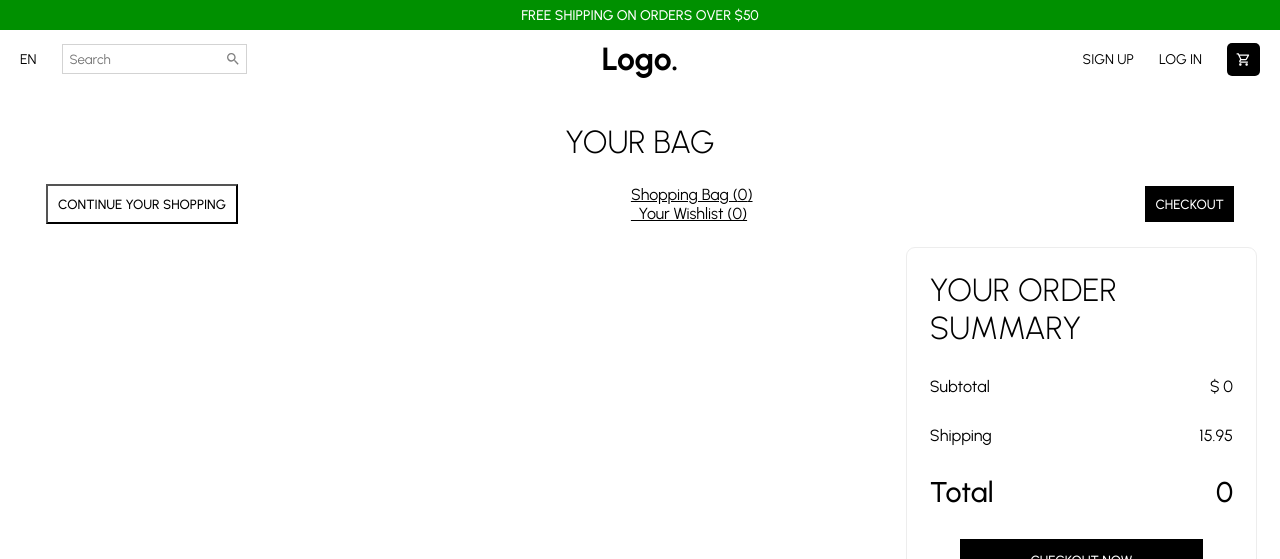
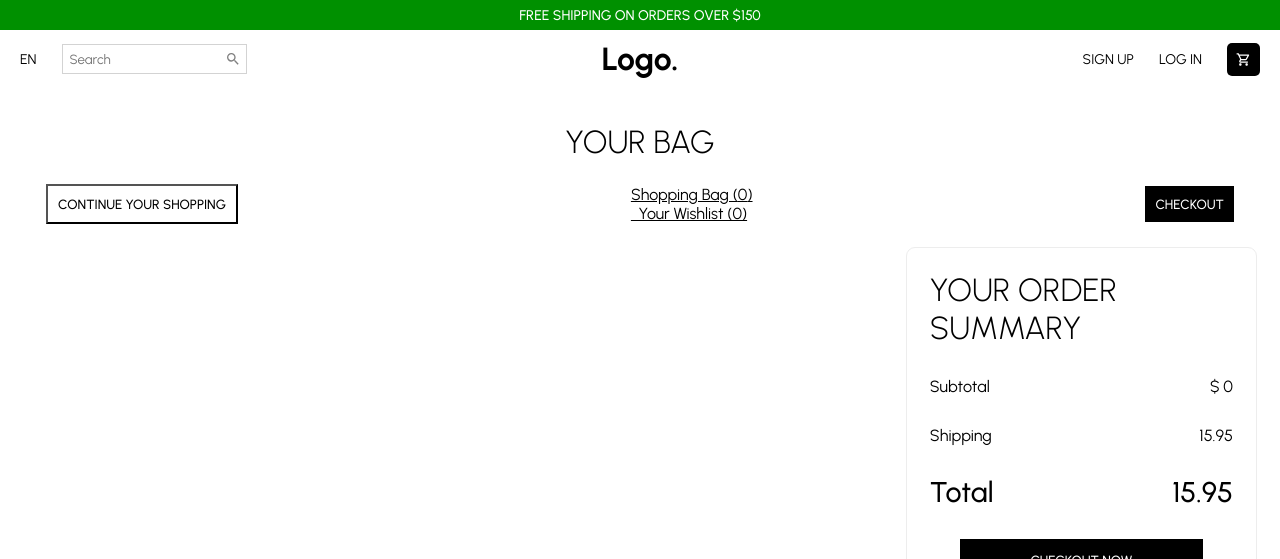
Before and after one commit to Sedulla/react-ecommerce-app, a React (Create React App) app in the folder client/: page /cart in a window 1280 px wide. Shown: the top 559 px of the page. Built offline with nearby package versions, Linux system fonts and the light colour scheme.

Commit message:
fix: cart subtotal calculation

```diff
--- a/client/src/components/Announcement.js
+++ b/client/src/components/Announcement.js
@@ -12,5 +12,5 @@ const Container = styled.div`
 `;
 
 export const Announcement = () => {
-  return <Container>FREE SHIPPING ON ORDERS OVER $50</Container>;
+  return <Container>FREE SHIPPING ON ORDERS OVER $150</Container>;
 };
--- a/client/src/redux/cartSlice.js
+++ b/client/src/redux/cartSlice.js
@@ -12,8 +12,7 @@ const cartSlice = createSlice({
       const { quantity, price } = action.payload;
       state.quantity += quantity;
       state.products.push(action.payload);
-      state.total += price * quantity;
-      console.log(quantity);
+      state.total = price * quantity;
 
       // const productIndex = state.products.findIndex((p) => p.id === product.id);
       // if (productIndex === -1) {
@@ -43,6 +42,6 @@ const cartSlice = createSlice({
   },
 });
 
-export const { addProduct, removeProduct,clearCart } = cartSlice.actions;
+export const { addProduct, removeProduct, clearCart } = cartSlice.actions;
 
 export default cartSlice.reducer;
--- a/client/src/views/Cart.js
+++ b/client/src/views/Cart.js
@@ -170,6 +170,7 @@ const SummaryButton = styled.button`
 
 export const Cart = () => {
   const cart = useSelector((state) => state.cart);
+
   let shippingCost = 15.95;
 
   return (
@@ -214,9 +215,7 @@ export const Cart = () => {
                           <ProductAmount>{product.quantity}</ProductAmount>
                           <RemoveIcon />
                         </ProductAmountContainer>
-                        <ProductPrice>
-                          $ {product.price * product.quantity}
-                        </ProductPrice>
+                        <ProductPrice>${cart.total}</ProductPrice>
                       </PriceDetail>
                     </Product>
                     <Hr />
@@ -233,14 +232,14 @@ export const Cart = () => {
               <SummaryItem>
                 <SummaryItemTitle>Shipping</SummaryItemTitle>
                 <SummaryItemPrice>
-                  {/* Free Shipping on Order Over $50 for discount announcement */}
-                  {cart.total > 50 ? 'Free' : `${shippingCost}`}
+                  {/* Free Shipping on Order Over $150 for discount announcement */}
+                  {cart.total > 150 ? 'Free' : `${shippingCost}`}
                 </SummaryItemPrice>
               </SummaryItem>
               <SummaryItem type="total">
                 <SummaryItemTitle>Total</SummaryItemTitle>
                 <SummaryItemPrice>
-                  {cart.total + `${cart.products[0] ? `${shippingCost}` : ''}`}
+                  {(cart.total + shippingCost).toFixed(2)}
                 </SummaryItemPrice>
               </SummaryItem>
               <SummaryButton>CHECKOUT NOW</SummaryButton>
```
